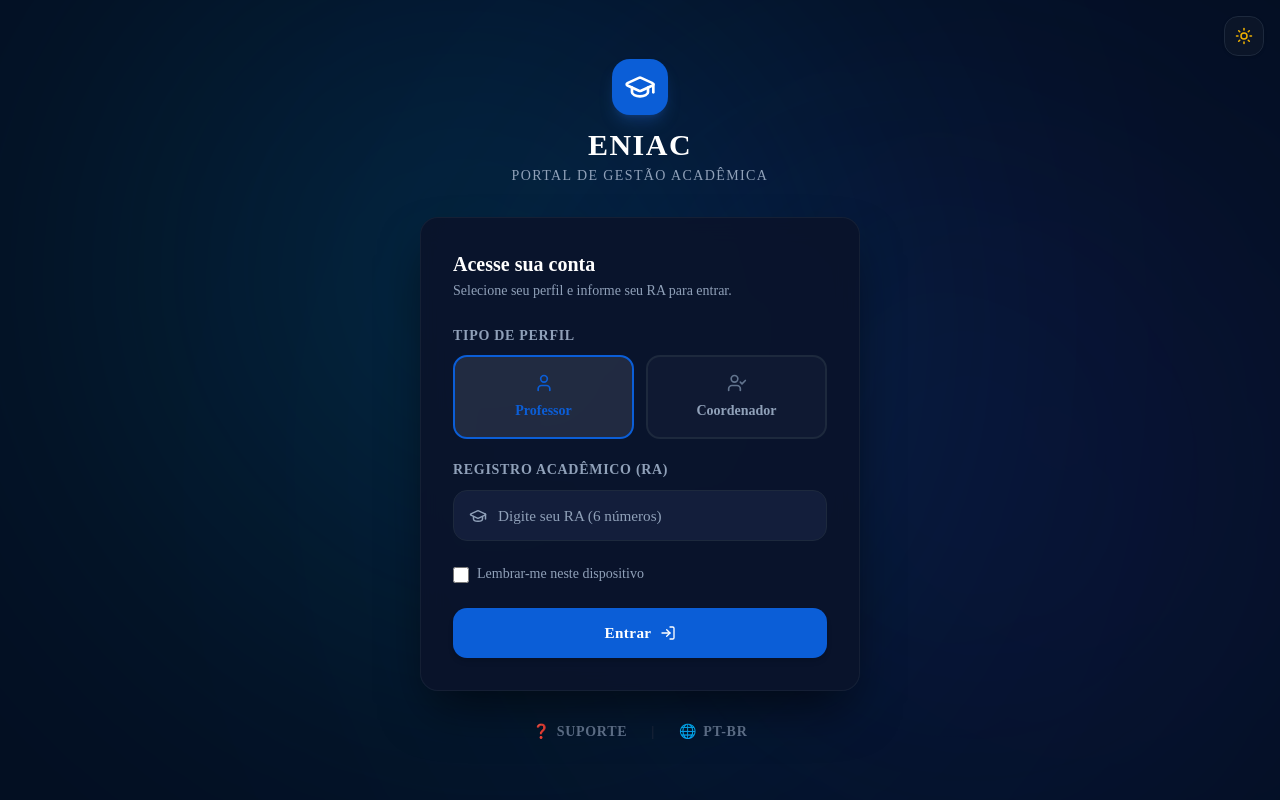
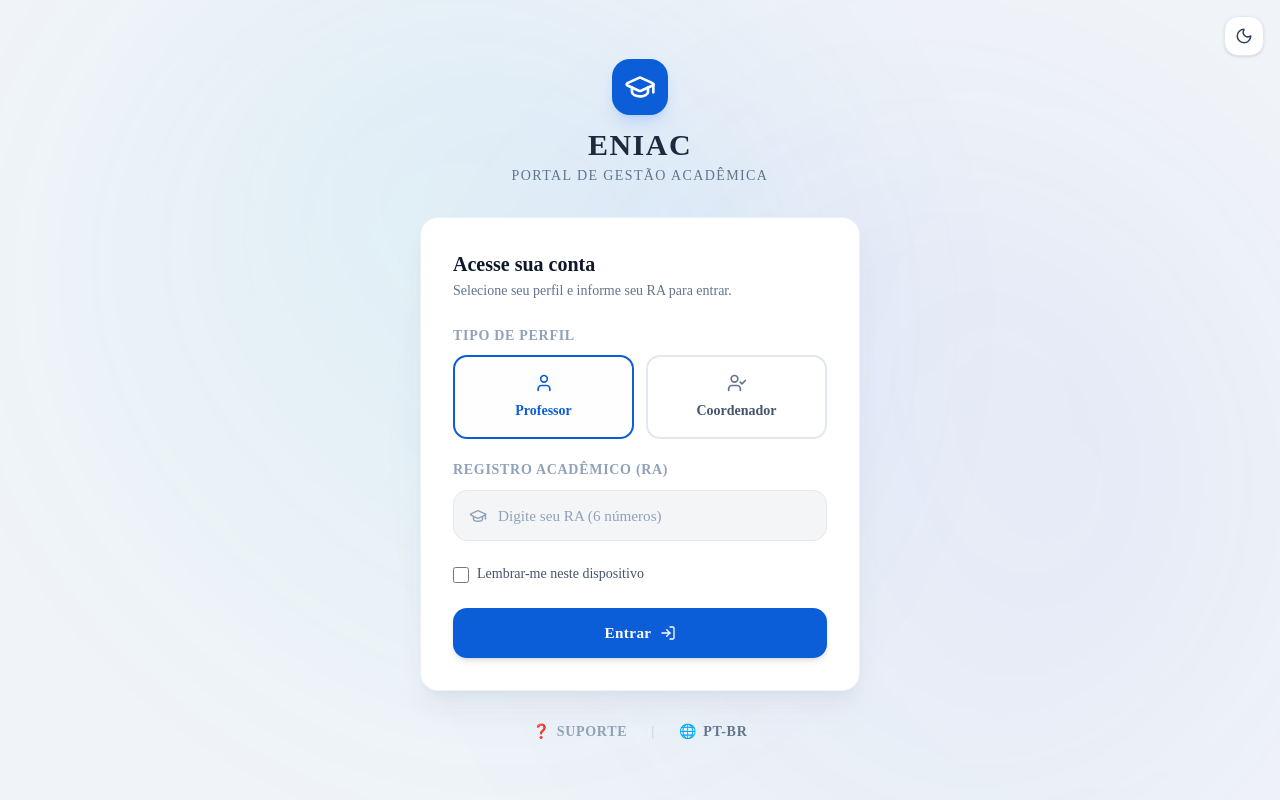
Before and after one commit to thalytaestevam02-dot/frontproject, a Next.js app: page /cadastro in a window 1280 px wide. Built offline with nearby package versions, Linux system fonts and the light colour scheme.

Commit message:
os temas escuro e claro permanecem ao trocar de página / adicionado nova pasta para isso: lib/useThemeStorage

```diff
--- a/components/Cadastro.tsx
+++ b/components/Cadastro.tsx
@@ -1,6 +1,7 @@
 'use client';
 
 import React, { useState } from 'react';
+import { useThemeStorage } from "../lib/useThemeStorage";
 import { useRouter } from 'next/navigation'; // 👈 Importamos o roteador do Next.js
 import { GraduationCap, User, UserCheck, LogIn, Sun, Moon } from 'lucide-react';
 
@@ -14,7 +15,7 @@
   const [ra, setRa] = useState('');
   const [mensagem, setMensagem] = useState('');
   const [loading, setLoading] = useState(false);
-  const [isDarkMode, setIsDarkMode] = useState(true);
+  const { isDarkMode, toggleTheme } = useThemeStorage();
 
   const lidarComCadastro = async (e: React.FormEvent) => {
     e.preventDefault();
@@ -94,7 +95,7 @@
 
       <div className="absolute top-4 right-4 z-50">
         <button
-          onClick={() => setIsDarkMode(!isDarkMode)}
+          onClick={toggleTheme}
           className={`p-2.5 rounded-xl border transition-all duration-300 flex items-center justify-center shadow-sm active:scale-95 ${
             isDarkMode
               ? 'bg-[#0B1528] border-slate-800 text-yellow-500 hover:bg-[#111f38]'
--- a/components/Gestoria.tsx
+++ b/components/Gestoria.tsx
@@ -1,6 +1,7 @@
 'use client';
 
 import React, { useState, useRef } from 'react';
+import { useThemeStorage } from "../lib/useThemeStorage";
 import Image from 'next/image';
 import { useRouter } from 'next/navigation';
 import {
@@ -25,7 +26,7 @@
 
 // ================= COMPONENTE PRINCIPAL =================
 export default function GestoriaPage() {
-  const [isDarkMode, setIsDarkMode] = useState(false);
+  const { isDarkMode, toggleTheme } = useThemeStorage();
   const router = useRouter();
   const scrollContainerRef = useRef<HTMLDivElement>(null);
 
@@ -46,11 +47,11 @@
         <aside className="w-64 flex flex-col bg-white dark:bg-[#161b22] rounded-xl border border-gray-200 dark:border-gray-800 p-5 shrink-0 h-full">
           <div className="flex justify-center mb-4">
             <Image
-              src={isDarkMode ? "/eniac-logo-branca.png" : "/eniac-logo.png"}
+              src="/eniac-logo.png"
               alt="Logo ENIAC"
               width={160}
               height={50}
-              className="object-contain"
+              className={isDarkMode ? "brightness-0 invert" : ""}
             />
           </div>
 
@@ -60,14 +61,14 @@
           </div>
 
           <nav className="flex-1 space-y-1">
-            <NavItem icon={<LayoutDashboard size={18}/>} label="Dashboard" active />
+            <NavItem icon={<LayoutDashboard size={18} />} label="Dashboard" active />
             <NavItem
-              icon={<Bot size={18}/>}
+              icon={<Bot size={18} />}
               label="Gestoria IA"
               onClick={() => router.push("/gestoria_ia")}
             />
             <NavItem
-              icon={<ArrowDown size={18}/>}
+              icon={<ArrowDown size={18} />}
               label="Fim da página"
               onClick={scrollToBottom}
             />
@@ -124,7 +125,7 @@
 
               {/* Alternador de Tema */}
               <button
-                onClick={() => setIsDarkMode(!isDarkMode)}
+                onClick={toggleTheme}
                 className="p-2 bg-white dark:bg-[#161b22] border border-gray-200 dark:border-gray-800 rounded-full text-gray-500 dark:text-gray-400 hover:bg-gray-100 dark:hover:bg-gray-800 transition-colors shrink-0"
                 title="Alternar Tema"
               >
@@ -133,7 +134,7 @@
 
               {/* Notificações */}
               <button className="p-2 text-gray-400 dark:text-gray-500 hover:text-gray-600 dark:hover:text-white transition-colors relative shrink-0">
-                <Bell size={18}/>
+                <Bell size={18} />
                 <span className="absolute top-2 right-2 w-1.5 h-1.5 bg-red-500 rounded-full"></span>
               </button>
             </div>
@@ -265,11 +266,10 @@
   return (
     <button
       onClick={onClick}
-      className={`flex w-full items-center gap-3 rounded-lg px-4 py-2.5 transition-all text-left ${
-        active
+      className={`flex w-full items-center gap-3 rounded-lg px-4 py-2.5 transition-all text-left ${active
           ? 'bg-blue-600 font-semibold text-white shadow-sm'
           : `text-gray-500 hover:bg-gray-50 dark:text-gray-400 dark:hover:bg-gray-800 ${textColor || ''}`
-      }`}
+        }`}
     >
       {icon}
       <span className="text-sm font-medium">{label}</span>
--- a/components/Gestoria_Ia.tsx
+++ b/components/Gestoria_Ia.tsx
@@ -1,6 +1,7 @@
 'use client';
 
 import React, { useState, useEffect, useRef } from 'react';
+import { useThemeStorage } from "../lib/useThemeStorage";
 import Image from 'next/image';
 import { useRouter } from 'next/navigation';
 import {
@@ -18,7 +19,7 @@
 
 // ================= COMPONENTE PRINCIPAL =================
 export default function GestoriaIAPage() {
-  const [isDarkMode, setIsDarkMode] = useState(false);
+  const { isDarkMode, toggleTheme } = useThemeStorage();
   const [horaAtual, setHoraAtual] = useState("");
   const router = useRouter();
   const scrollContainerRef = useRef<HTMLDivElement>(null);
@@ -50,28 +51,28 @@
         <aside className="w-64 flex flex-col bg-white dark:bg-[#161b22] rounded-xl border border-gray-200 dark:border-gray-800 p-5 shrink-0 h-full">
           <div className="flex justify-center mb-4">
             <Image
-              src={isDarkMode ? "/eniac-logo-branca.png" : "/eniac-logo.png"}
+              src="/eniac-logo.png"
               alt="Logo ENIAC"
               width={160}
               height={50}
-              className="object-contain"
+              className={isDarkMode ? "brightness-0 invert" : ""}
             />
           </div>
 
           <div className="mb-7 text-center">
-            <h1 className="text-2xl font-bold tracking-tight text-[#0047b3] dark:text-white">PORTAL DO GESTOR</h1>
-            <p className="mt-1 text-[11px] text-gray-400 dark:text-blue-400 font-bold uppercase tracking-widest">Ambiente Docente</p>
+            <h1 className="text-2xl font-bold tracking-tight text-[#0047b3] dark:text-[#0c6cfb]">PORTAL DO GESTOR</h1>
+            <p className="mt-1 text-[11px] text-gray-500 dark:text-white font-bold uppercase tracking-widest">Ambiente Docente</p>
           </div>
 
           <nav className="flex-1 space-y-1">
             <NavItem
-              icon={<LayoutDashboard size={18}/>}
+              icon={<LayoutDashboard size={18} />}
               label="Dashboard"
               onClick={() => router.push("/gestoria")}
             />
-            <NavItem icon={<Bot size={18}/>} label="Gestoria IA" active />
+            <NavItem icon={<Bot size={18} />} label="Gestoria IA" active />
             <NavItem
-              icon={<ArrowDown size={18}/>}
+              icon={<ArrowDown size={18} />}
               label="Fim da página"
               onClick={scrollToBottom}
             />
@@ -128,7 +129,7 @@
 
               {/* Alternador de Tema */}
               <button
-                onClick={() => setIsDarkMode(!isDarkMode)}
+                onClick={toggleTheme}
                 className="p-2 bg-white dark:bg-[#161b22] border border-gray-200 dark:border-gray-800 rounded-full text-gray-500 dark:text-gray-400 hover:bg-gray-100 dark:hover:bg-gray-800 transition-colors shrink-0"
                 title="Alternar Tema"
               >
@@ -137,7 +138,7 @@
 
               {/* Notificações */}
               <button className="p-2 text-gray-400 dark:text-gray-500 hover:text-gray-600 dark:hover:text-white transition-colors relative shrink-0">
-                <Bell size={18}/>
+                <Bell size={18} />
                 <span className="absolute top-2 right-2 w-1.5 h-1.5 bg-red-500 rounded-full"></span>
               </button>
             </div>
@@ -355,11 +356,10 @@
   return (
     <button
       onClick={onClick}
-      className={`flex w-full items-center gap-3 rounded-lg px-4 py-2.5 transition-all text-left ${
-        active
+      className={`flex w-full items-center gap-3 rounded-lg px-4 py-2.5 transition-all text-left ${active
           ? 'bg-blue-600 font-semibold text-white shadow-sm'
           : `text-gray-500 hover:bg-gray-50 dark:text-gray-400 dark:hover:bg-gray-800 ${textColor || ''}`
-      }`}
+        }`}
     >
       {icon}
       <span className="text-sm font-medium">{label}</span>
--- a/components/Perfil_Ia_Professor.tsx
+++ b/components/Perfil_Ia_Professor.tsx
@@ -1,6 +1,7 @@
 'use client';
 
-import React, { useState } from 'react';
+import React, {useState} from 'react';
+import { useThemeStorage } from "../lib/useThemeStorage";
 import Image from 'next/image';
 import Link from 'next/link';
 import {
@@ -80,7 +81,7 @@
 export default function GeradorGradeIA() {
   const [prompt, setPrompt] = useState('');
   const [isLoading, setIsLoading] = useState(false);
-  const [isDarkMode, setIsDarkMode] = useState(false);
+  const { isDarkMode, toggleTheme } = useThemeStorage();
 
   const [gradeGerada, setGradeGerada] = useState<GradeSemanal>({
     carga: '24h',
@@ -204,7 +205,7 @@
 
               {/* Alternador de Tema */}
               <button
-                onClick={() => setIsDarkMode(!isDarkMode)}
+                onClick={toggleTheme}
                 className="p-2 bg-white dark:bg-[#161b22] border border-gray-200 dark:border-gray-800 rounded-full text-gray-500 dark:text-gray-400 hover:bg-gray-800 dark:hover:bg-gray-500 transition-colors shrink-0"
                 title="Alternar Tema"
               >
--- a/components/Perfil_Professor.tsx
+++ b/components/Perfil_Professor.tsx
@@ -1,6 +1,7 @@
 'use client'
 
-import React, { useState } from 'react';
+import React, {useState} from 'react';
+import { useThemeStorage } from "../lib/useThemeStorage";
 import Image from "next/image";
 import Link from "next/link";
 import {
@@ -37,7 +38,7 @@
 
 // ================= COMPONENTE PRINCIPAL =================
 const ProfessorDashboard = () => {
-  const [isDarkMode, setIsDarkMode] = useState(false);
+  const { isDarkMode, toggleTheme } = useThemeStorage();
   return (
     <div className={`${isDarkMode ? 'dark bg-[#0f1115] text-gray-300' : 'bg-gray-300 text-gray-700'} h-screen overflow-hidden font-sans p-6 transition-colors duration-300`}>
       <div className="mx-auto flex h-full max-w-[1400px] gap-6 min-h-0">
@@ -98,7 +99,7 @@
         <main className="flex min-h-0 flex-1 flex-col overflow-hidden">
           <header className="flex justify-between items-center mb-6 py-3 px-4 bg-white/80 dark:bg-[#161b22]/80 backdrop-blur-md rounded-xl border border-gray-200 dark:border-gray-800 gap-4 transition-colors duration-300 shrink-0">
             <h2 className="text-xl font-semibold tracking-wide text-gray-800 dark:text-white shrink-0">
-             professor. Lucio Luzzeti
+             Professor. Lucio Luzzeti
             </h2>
 
             {/* Container da Direita com flex-nowrap impede quebras */}
@@ -116,7 +117,7 @@
 
               {/* Alternador de Tema */}
               <button
-                onClick={() => setIsDarkMode(!isDarkMode)}
+                onClick={toggleTheme}
                 className="p-2 bg-white dark:bg-[#161b22] border border-gray-200 dark:border-gray-800 rounded-full text-gray-500 dark:text-gray-400 hover:bg-gray-800 dark:hover:bg-gray-500 transition-colors shrink-0"
                 title="Alternar Tema"
               >
@@ -150,7 +151,7 @@
                 <div className="flex-1">
                   <div className="flex justify-between items-start">
                     <div>
-                      <h3 className="text-2xl font-bold text-gray-800 dark:text-white">Prof. Dr. Lucio Luzzeti</h3>
+                      <h3 className="text-2xl font-bold text-gray-800 dark:text-white">Prof. Lucio Luzzeti</h3>
                       {/* Teste pra ver se o Push/Pull funcionou !!!!!!!!!!!!!!!! */}
                       <p className="mt-0.5 mb-3 flex items-center gap-1 text-sm font-bold text-[#0052cc] dark:text-blue-400">
                         🔷 Coordenador de Design Digital & UX
--- /dev/null
+++ b/lib/useThemeStorage.ts
@@ -0,0 +1,31 @@
+import { useEffect, useState } from "react";
+
+export function useThemeStorage() {
+
+const [isDarkMode, setIsDarkMode] = useState(() => {
+    if (typeof window === "undefined") {
+        return false;
+    }
+
+    return localStorage.getItem("theme") === "dark";
+});
+
+    const toggleTheme = () => {
+
+        const newTheme = !isDarkMode;
+
+        setIsDarkMode(newTheme);
+
+        localStorage.setItem(
+            "theme",
+            newTheme ? "dark" : "light"
+        );
+
+    };
+
+    return {
+        isDarkMode,
+        toggleTheme
+    };
+
+}
```
